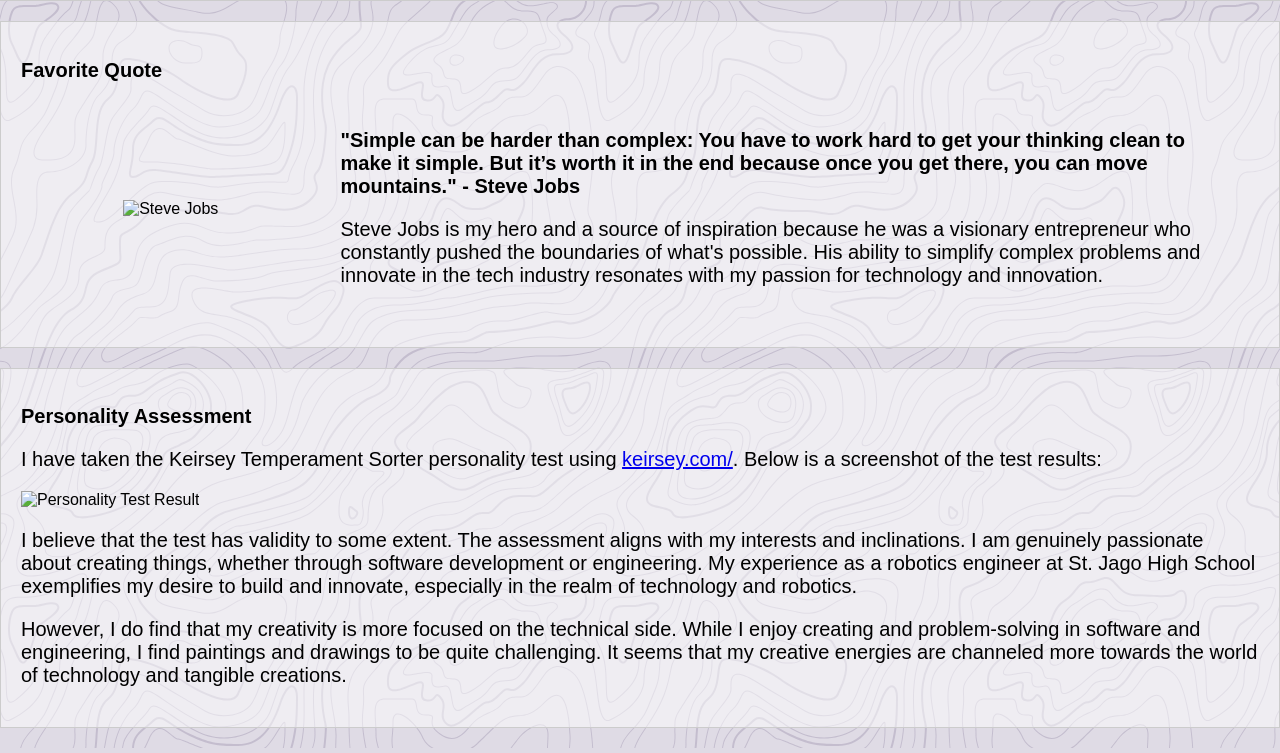
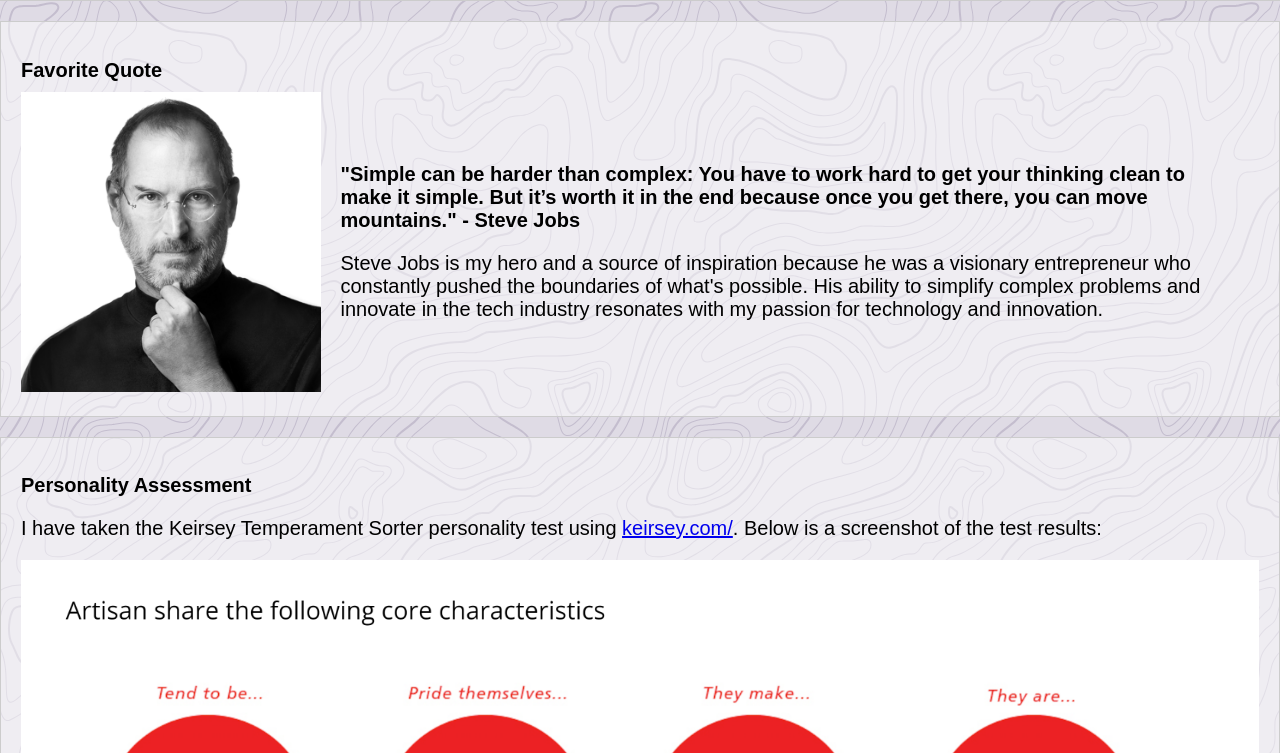
Before and after one commit to jordanmckoy/wp_ia2, a plain HTML site: page personality.html in a window 1280 px wide. Shown: the part 447-1200 px from the top of the page. Drawn offline with Linux system fonts and the light colour scheme; the site is published under a folder, as on GitHub Pages, so addresses that start at the root find nothing.

Commit message:
Relative

```diff
--- a/personality.html
+++ b/personality.html
@@ -110,7 +110,7 @@
             <h2>Favorite Quote</h2>
             <div class="quote-container">
                 <div class="quote-image">
-                    <img src="/Assets/jobs.jpg" alt="Steve Jobs">
+                    <img src="Assets/jobs.jpg" alt="Steve Jobs">
                 </div>
                 <div class="quote-text">
                     <h2>"Simple can be harder than complex: You have to work hard to get your thinking clean to make it
@@ -131,7 +131,7 @@
                     href="http://www.keirsey.com/">keirsey.com/</a>. Below is a screenshot of the test results:
             </p>
             <div class="personality-screenshot">
-                <img src="/Assets/personality.png" alt="Personality Test Result" class="fit-image">
+                <img src="Assets/personality.png" alt="Personality Test Result" class="fit-image">
             </div>
             <p>
                 I believe that the test has validity to some extent. The assessment aligns with
```
Also changed, not shown: index.html (+1 -1 lines), storyboard.html (+1 -1 lines).
